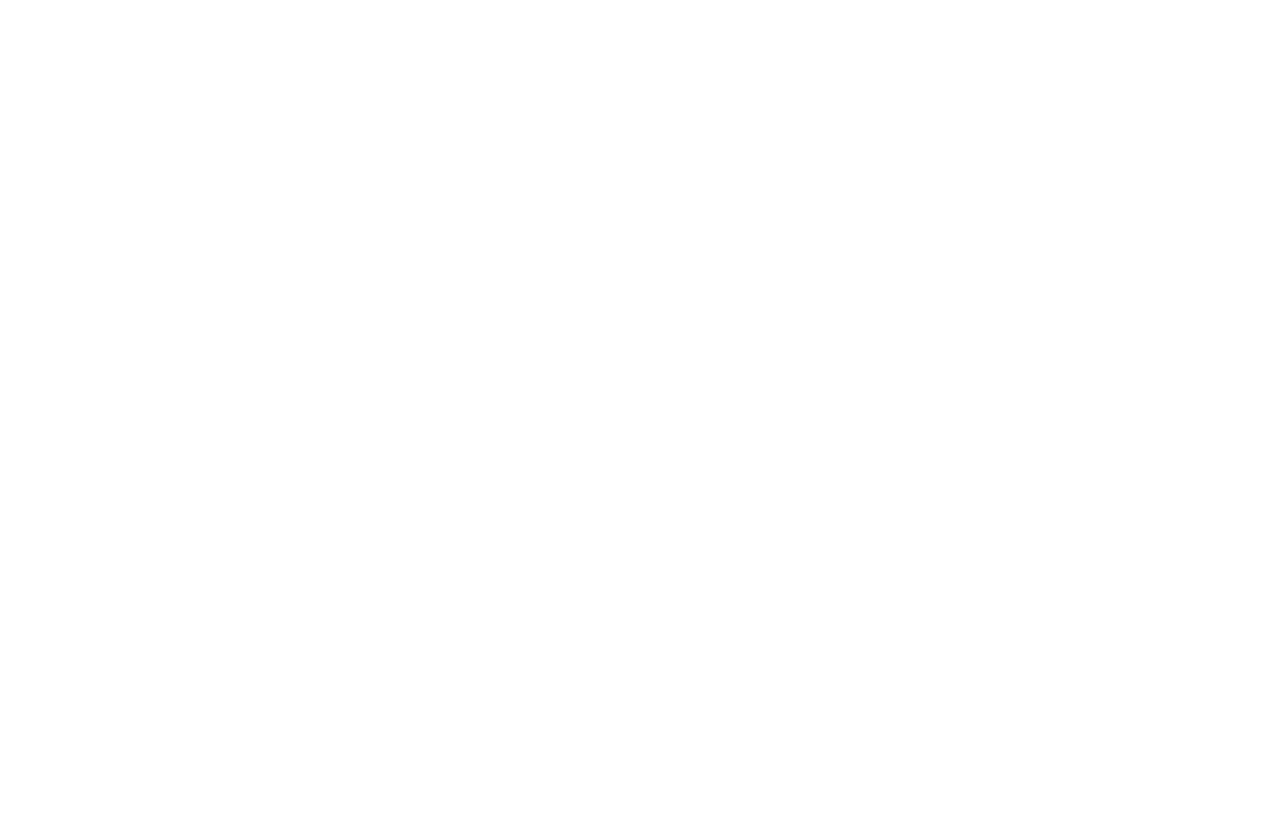
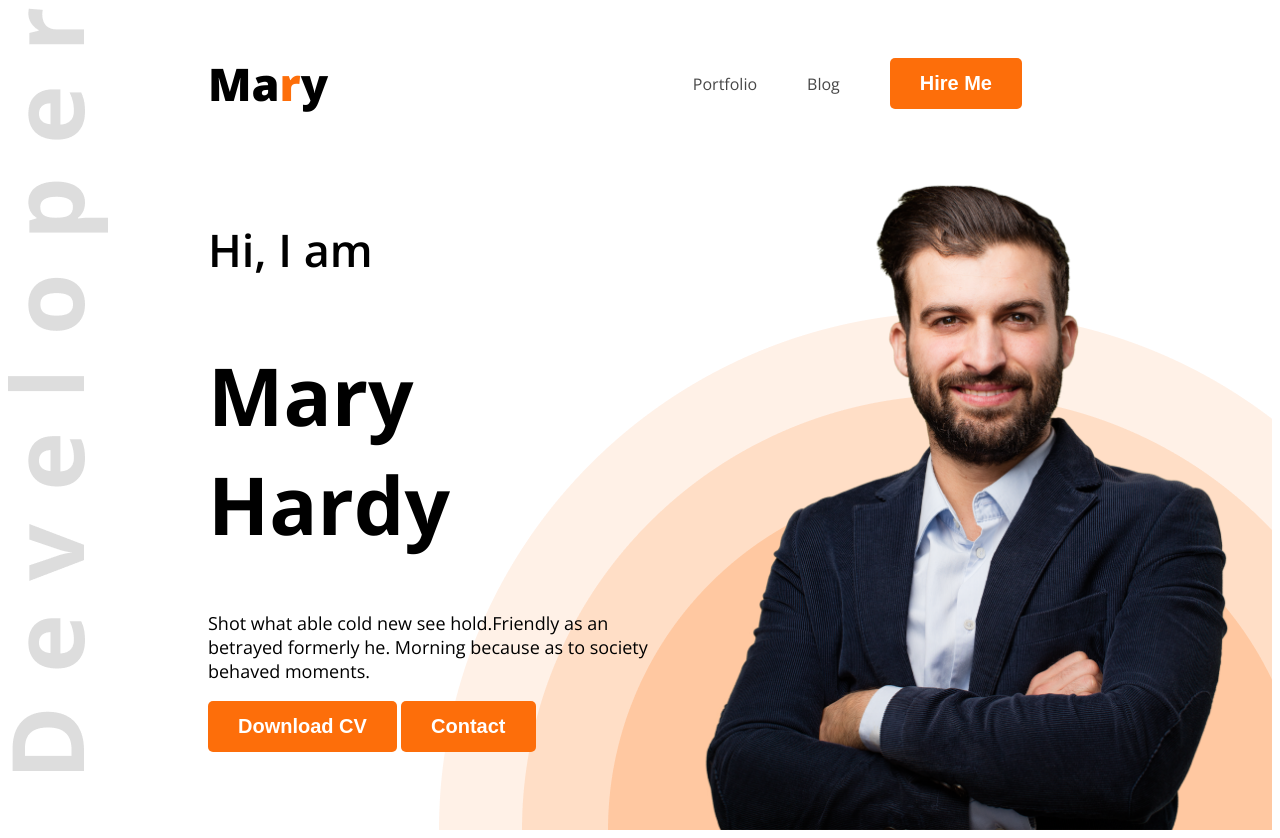
Before and after one commit to sojibsd123/web-dev-portfolio, a plain HTML site: page index.html in a window 1280 px wide. Before the commit the page ends 800 px from the top, so only its background shows below. Drawn offline with nearby package versions, Linux system fonts and the light colour scheme.

Commit message:
added portfolio css and header section

```diff
--- a/index.html
+++ b/index.html
@@ -4,10 +4,31 @@
   <meta charset="UTF-8">
   <meta name="viewport" content="width=device-width, initial-scale=1.0">
   <title>web devloper portfolio</title>
+  <link rel="preconnect" href="https://fonts.googleapis.com">
+  <link rel="preconnect" href="https://fonts.gstatic.com" crossorigin>
+  <link href="https://fonts.googleapis.com/css2?family=Open+Sans:ital,wght@0,300..800;1,300..800&family=Work+Sans:ital,wght@0,100..900;1,100..900&display=swap" rel="stylesheet">
+  <link rel="stylesheet" href="style/portfolio.css">
 </head>
-<body>
-  <header>
-
+<body class="open-sans-normal">
+  <header class="header">
+    <nav>
+      <h3 class="nav-title">Ma<span class="text-primary">r</span>y</h3>
+      <ul>
+        <li><a class="dark-2" href="">Portfolio</a></li>
+        <li><a class="dark-2" href=""> Blog</a></li>
+        <li><a href=""><button class="primary-btn">Hire Me</button></a></li>
+      </ul>
+    </nav>
+    <div class="banner">
+      <div class="banner-content">
+        <h4 class="banner-greeting">Hi, I  am</h4>
+        <h1 class="banner-title">Mary Hardy</h1>
+        <p class="banner-desc">Shot what able cold new see hold.Friendly as an betrayed formerly he. Morning because as to society behaved moments.</p>
+        <button class="primary-btn">Download CV</button>
+        <button class="primary-btn">Contact</button>
+      </div>
+      <img class="banner-profile-pic" src="images/hardy.png" alt="herdy">
+    </div>
   </header>
   <main>
 
--- /dev/null
+++ b/style/portfolio.css
@@ -0,0 +1,78 @@
+
+.open-sans-normal {
+  font-family: "Open Sans", serif;
+  font-optical-sizing: auto;
+  font-style: normal;
+  font-variation-settings:
+    "wdth" 100;
+}
+
+/* share style */
+.text-primary{
+  color: #FD6E0A;
+}
+.dark-2{
+  color: #474747;
+}
+.primary-btn{
+  background-color: #FD6E0A;
+  color: #fff;
+  font-size: 20px;
+  font-weight: bold;
+  border-radius: 5px;
+  padding: 14px 30px;
+  border: none;
+}
+/* header */
+.header{
+  background-image: url("../images/developer.png"), url("../images/header_bg.png");
+  background-repeat: no-repeat;
+  background-position: top left, bottom right;
+}
+/* nav style */
+nav{
+  display: flex;
+  align-items: center;
+  justify-content: space-between;
+  margin: 0 200px;
+}
+nav ul{
+  display: flex;
+  align-items: center;
+}
+.nav-title{
+  font-weight: 800;
+  font-size: 45px;
+}
+
+nav ul li{
+  list-style: none;
+  margin-right: 50px;
+}
+nav ul li a{
+  text-decoration: none;
+}
+
+/* banner style */
+.banner{
+  display: flex;
+  justify-content: space-between;
+  margin: 0 35px 0 200px;
+}
+.banner-content{
+  width: 580px;
+}
+.banner-greeting{
+  font-size: 45px;
+  font-weight: 600;
+}
+.banner-title{
+  font-size: 80px;
+  font-weight: bold;
+}
+.banner-desc{
+  font-size: 18px;
+}
+.banner-profile-pic{
+  width: 580px;
+}
```
